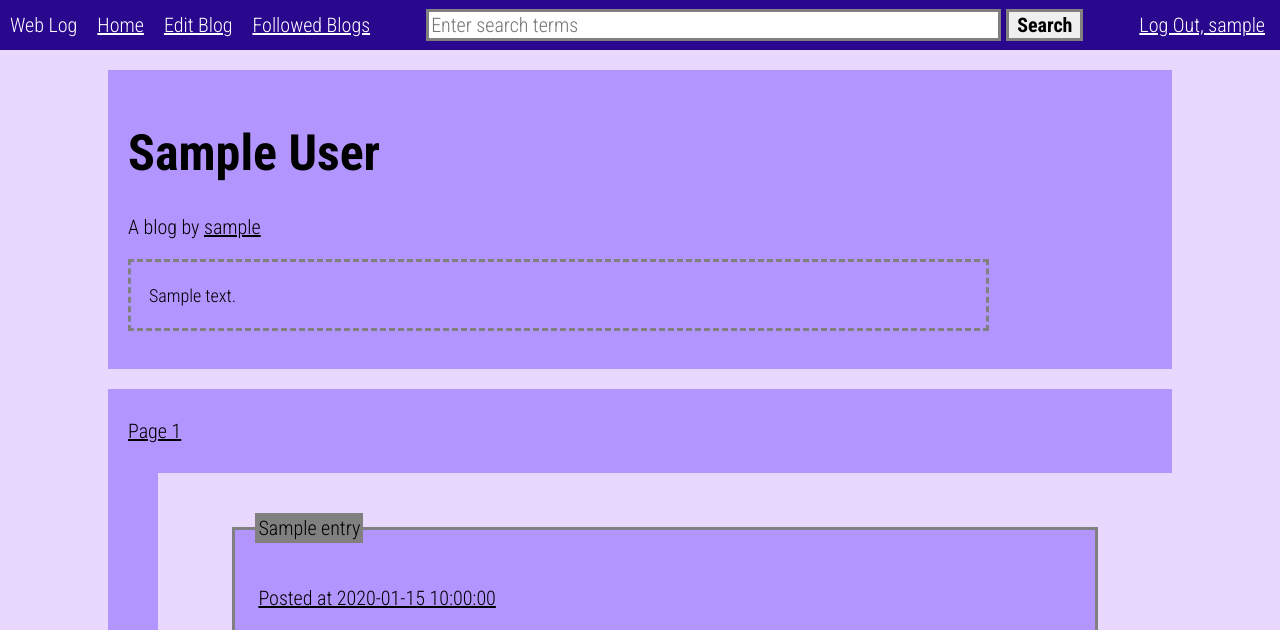
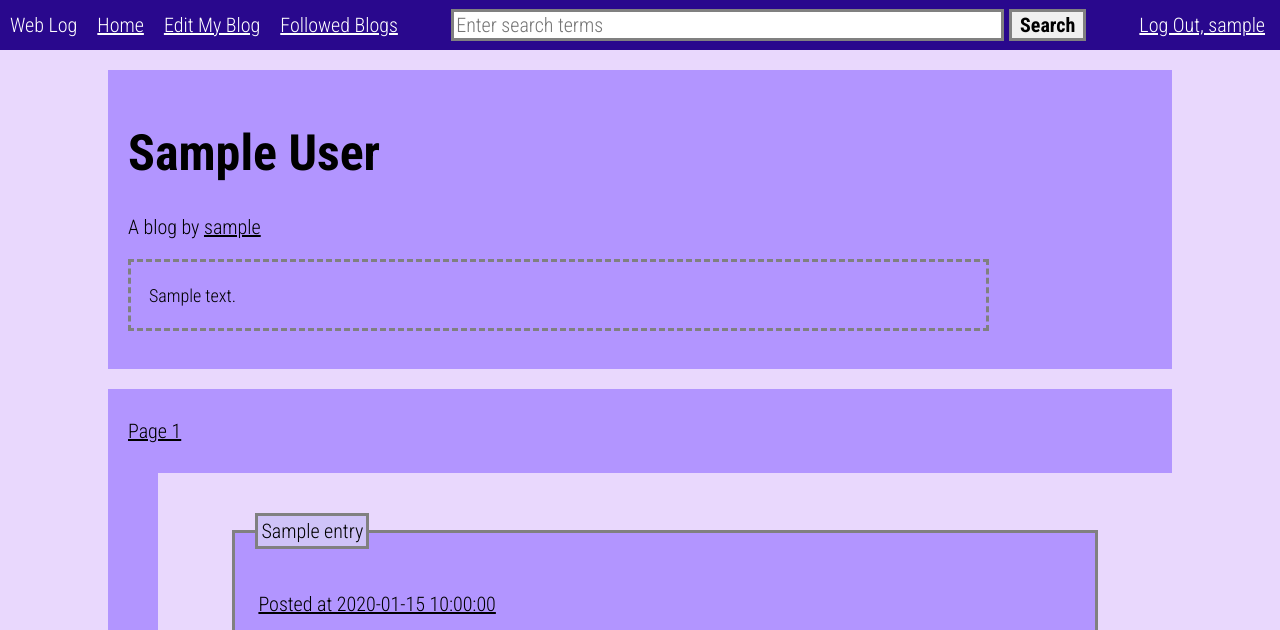
Before and after one commit to Ishq01/TeamRIID__dlup10_ichenadamczyk20_igupta10_rmui10, a Flask app: a page that uses app/templates/header.html in a window 1280 px wide. Shown: the top 630 px of the page. Run offline with Flask 2, Linux system fonts and the light colour scheme; the visitor is signed in with stand-in values (Sample User, id 1); tables that the repository leaves empty hold one stand-in row (values such as "Sample post").

Commit message:
small css change

```diff
--- a/app/static/styles.css
+++ b/app/static/styles.css
@@ -135,7 +135,8 @@ fieldset {
 }
 
 fieldset legend {
-    background-color: grey;
+    background-color: rgb(207, 195, 248);
+    border: 3px solid grey;
     padding: 3px;
 }
 
@@ -152,7 +153,7 @@ fieldset .text {
 }
 
 fieldset a {
-    color: white;
+    color: rgb(0, 0, 0);
 }
 
 /************** HEADER  *****************/
--- a/app/templates/header.html
+++ b/app/templates/header.html
@@ -29,7 +29,7 @@ SENDS to /logout by GET
     <div id="left">
         <p>Web Log</p>
         <a id="home" href="/home">Home</a>
-        <a id="edit" href="/edit-blog">Edit Blog</a>
+        <a id="edit" href="/edit-blog">Edit My Blog</a>
         <a id="follow" href="/followed-blogs">Followed Blogs</a>
     </div>
     <div id="center">
```
